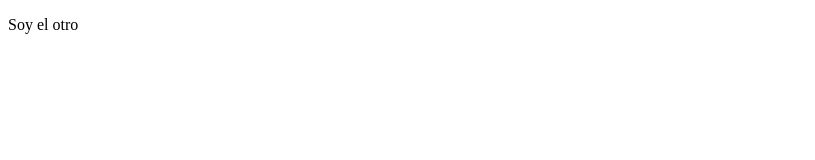
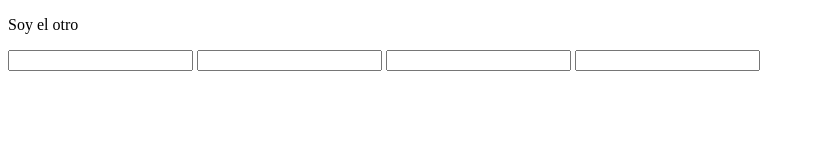
Before and after one commit to Alexito2401/PRuebaDAW, a plain HTML site: page index.html in a window 1280 px wide. Shown: the whole page, without its empty margins (0-815 px from the left). Drawn offline with Linux system fonts and the light colour scheme.

Commit message:
feat(#19):comentario commit 19

```diff
--- a/index.html
+++ b/index.html
@@ -1,12 +1,22 @@
 <!DOCTYPE html>
 <html lang="en">
+
 <head>
     <meta charset="UTF-8">
     <meta http-equiv="X-UA-Compatible" content="IE=edge">
     <meta name="viewport" content="width=device-width, initial-scale=1.0">
     <title>Document</title>
 </head>
+
 <body>
     <p>Soy el otro</p>
+
+    <form>
+        <label for=""></label><input type="text">
+        <label for=""></label><input type="text">
+        <label for=""></label><input type="text">
+        <label for=""></label><input type="text">
+    </form>
 </body>
+
 </html>
```
